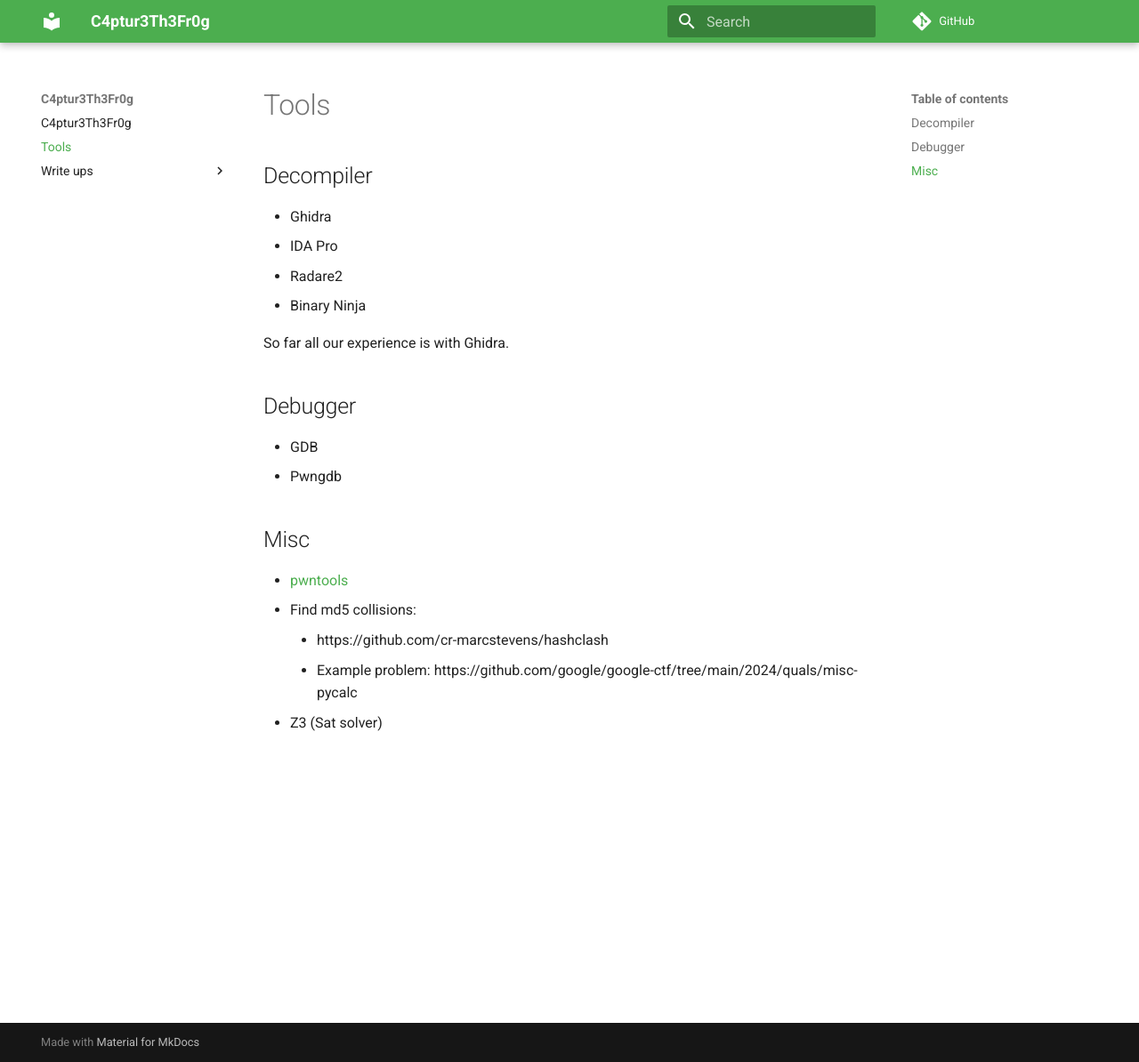
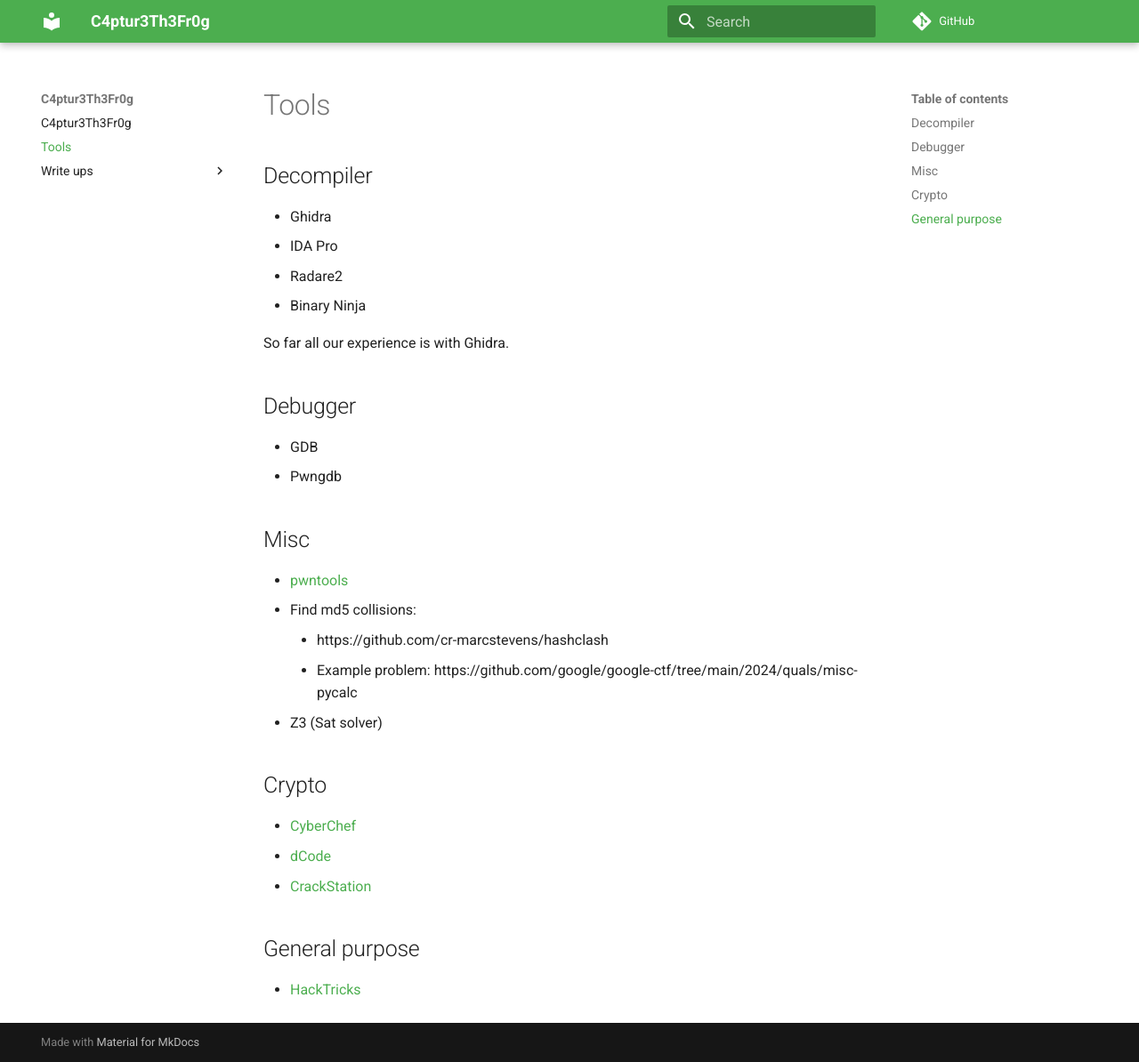
Before and after one commit to c4ptur3th3fr0g/c4ptur3th3fr0g.github.io, an MkDocs documentation site: the page built from docs/tools.md, in a window 1280 px wide and 1194 px high. Shown: the whole window at 89% size. Built offline with MkDocs 1.6.1 and Material for MkDocs 9.7.7, drawn with Linux system fonts in a browser that asks for light colours; comment, search, counter and statistics services are not loaded.

Commit message:
docs: :memo: add some tools

```diff
--- a/docs/tools.md
+++ b/docs/tools.md
@@ -21,3 +21,13 @@
     -   https://github.com/cr-marcstevens/hashclash
     -   Example problem: https://github.com/google/google-ctf/tree/main/2024/quals/misc-pycalc
 -   Z3 (Sat solver)
+
+## Crypto
+
+- [CyberChef](https://gchq.github.io/CyberChef/)
+- [dCode](https://www.dcode.fr/en)
+- [CrackStation](https://crackstation.net/)
+
+## General purpose
+
+- [HackTricks](https://book.hacktricks.xyz/)
```
